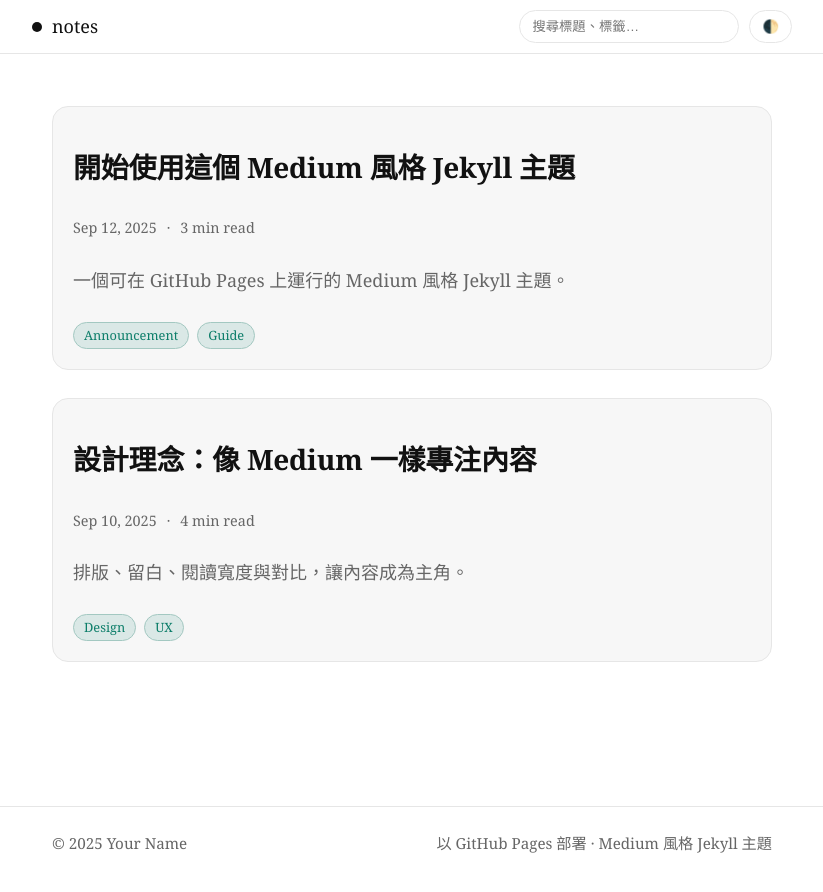
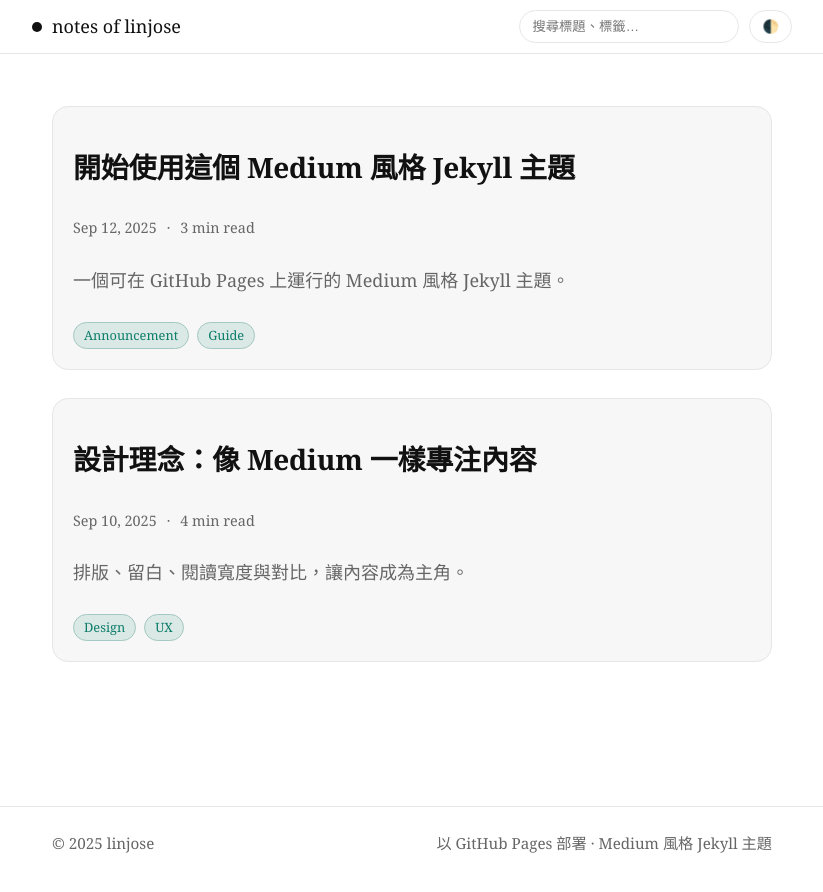
Before and after one commit to linjose/notes, a Jekyll site: the page built from index.html, in a window 1280 px wide. Shown: the top 892 px of the page, without its empty margins (228-1051 px from the left). Built offline with Jekyll 4.4.1, drawn with Linux system fonts in a browser that asks for light colours; the list of posts is cut into pages by our own code.

Commit message:
Update _config.yml

```diff
--- a/_config.yml
+++ b/_config.yml
@@ -1,9 +1,9 @@
-title: notes
+title: notes of linjose
 description: notes of Joseph Lin.
 url: "https://linjose.github.io" # e.g. https://yourname.github.io
 baseurl: "/notes" # e.g. /blog when using project pages
-author: Your Name
-lang: zh-Hant
+author: linjose
+lang: zh-TW
 timezone: Asia/Taipei
 
 markdown: kramdown
```
